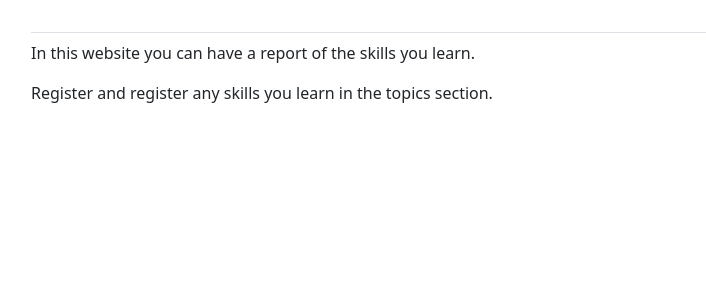
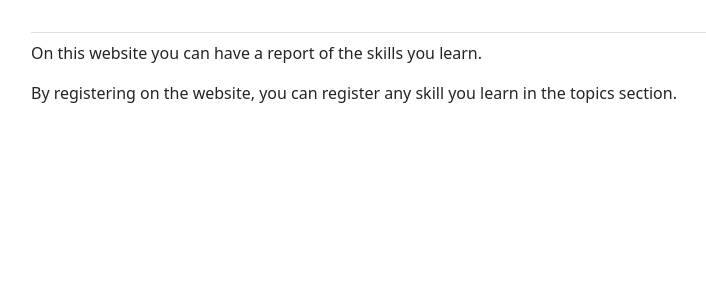
Before and after one commit to melikabaharnemati/Learning-log-website, a Django app: page / in a window 1280 px wide. Shown: the part 56-356 px from the top of the page, without its empty margins (51-757 px from the left). Run offline with Django 4.2, Linux system fonts and the light colour scheme; some libraries are stand-ins or nearby versions.

```diff
--- a/learning_logs/templates/learning_logs/index.html
+++ b/learning_logs/templates/learning_logs/index.html
@@ -9,8 +9,8 @@
 {% extends "learning_logs/base.html" %}
 
 {% block content %}
-  <p>In this website you can have a report of the skills you learn.</p>
-  <p>Register and register any skills you learn in the topics section.</p>
+  <p>On this website you can have a report of the skills you learn.</p>
+  <p>By registering on the website, you can register any skill you learn in the topics section.</p>
 {% endblock content %}
 
 </body>
```
